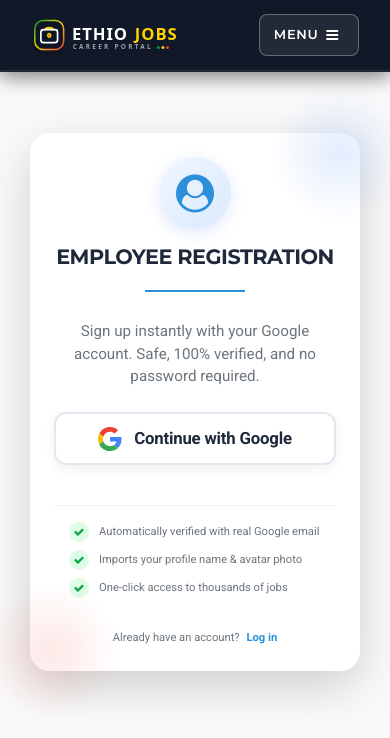
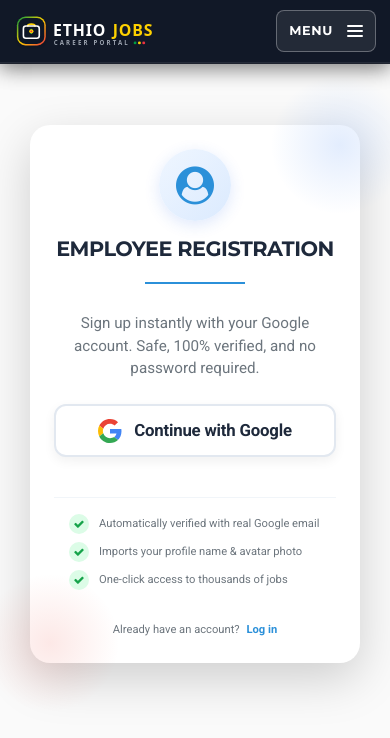
Before and after one commit to wuba21/Django-online-Job-Portal-system, a Django app: template templates/accounts/employee/register.html in a window 390 px wide. Shown: the top 738 px of the page. Run offline with Django 3.2, Linux system fonts and the light colour scheme; the template is opened without the code that fills it, so the values that code supplies are empty; parts of the project's set-up code (start-up, migrations or seed data) failed here and were passed over; some libraries are stand-ins or nearby versions.

Commit message:
Align mobile menu button strictly to the right side of header and animate hamburger into X on click

```diff
--- a/static/css/custom.css
+++ b/static/css/custom.css
@@ -150,47 +150,126 @@ img, video, iframe, canvas, svg {
     }
 
     .navbar {
-        padding: 10px 16px !important;
+        padding: 10px 14px !important;
         background: #111827 !important;
+    }
+
+    .navbar > .container-fluid {
+        display: flex !important;
+        flex-direction: row !important;
+        align-items: center !important;
+        justify-content: space-between !important;
+        flex-wrap: wrap !important;
+        width: 100% !important;
+        padding-left: 0 !important;
+        padding-right: 0 !important;
+    }
+
+    .navbar-brand {
+        display: inline-flex !important;
+        align-items: center !important;
+        max-width: calc(100% - 105px) !important;
+        margin-right: 0 !important;
+        padding: 2px 0 !important;
     }
 
     .navbar-brand img {
         display: block !important;
-        max-height: 38px !important;
+        max-height: 36px !important;
         width: auto !important;
+        max-width: 100% !important;
     }
 
+    /* Modern Right-Aligned Toggler Button */
     .navbar-toggler {
-        padding: 7px 14px !important;
-        font-size: 13px !important;
-        font-weight: 600 !important;
-        color: #ffffff !important;
-        background: rgba(255, 255, 255, 0.08) !important;
-        border: 1px solid rgba(255, 255, 255, 0.16) !important;
-        border-radius: 8px !important;
-        box-shadow: none !important;
-        letter-spacing: 0.05em !important;
-        text-transform: uppercase !important;
-        cursor: pointer !important;
+        margin-left: auto !important; /* Forces right edge alignment */
         display: inline-flex !important;
         align-items: center !important;
+        justify-content: center !important;
+        gap: 6px !important;
+        padding: 6px 12px !important;
+        background: rgba(255, 255, 255, 0.08) !important;
+        border: 1px solid rgba(255, 255, 255, 0.18) !important;
+        border-radius: 8px !important;
+        color: #ffffff !important;
+        cursor: pointer !important;
         outline: none !important;
-        transition: all 0.2s ease !important;
+        box-shadow: none !important;
+        flex-shrink: 0 !important;
+        transition: all 0.25s ease !important;
     }
 
     .navbar-toggler:hover,
     .navbar-toggler:focus {
         background: rgba(255, 255, 255, 0.14) !important;
-        border-color: rgba(255, 255, 255, 0.28) !important;
+        border-color: rgba(255, 255, 255, 0.3) !important;
         outline: none !important;
     }
 
-    .navbar-toggler i {
+    .navbar-toggler .nav-toggle-label {
+        font-size: 0.8rem !important;
+        font-weight: 700 !important;
+        letter-spacing: 0.05em !important;
+        text-transform: uppercase !important;
         color: #ffffff !important;
-        font-size: 14px !important;
+        line-height: 1 !important;
+    }
+
+    /* 3-Bar Animated Hamburger Icon */
+    .navbar-toggler .nav-toggle-icon {
+        display: flex !important;
+        flex-direction: column !important;
+        justify-content: space-between !important;
+        width: 16px !important;
+        height: 12px !important;
+        position: relative !important;
+        flex-shrink: 0 !important;
+    }
+
+    .navbar-toggler .nav-toggle-icon .line {
+        display: block !important;
+        width: 100% !important;
+        height: 2px !important;
+        background-color: #ffffff !important;
+        border-radius: 2px !important;
+        transition: transform 0.25s ease, opacity 0.2s ease, background-color 0.25s ease !important;
+        transform-origin: center !important;
+    }
+
+    /* TRANSFORMATION INTO 'X' WHEN OPEN (EXPANDED) */
+    .navbar-toggler:not(.collapsed) {
+        background: rgba(239, 68, 68, 0.15) !important;
+        border-color: rgba(239, 68, 68, 0.45) !important;
+    }
+
+    .navbar-toggler:not(.collapsed) .nav-toggle-label {
+        font-size: 0 !important;
+    }
+
+    .navbar-toggler:not(.collapsed) .nav-toggle-label::before {
+        content: "Close";
+        font-size: 0.8rem !important;
+        color: #f87171 !important;
+    }
+
+    .navbar-toggler:not(.collapsed) .nav-toggle-icon .line-1 {
+        transform: translateY(5px) rotate(45deg) !important;
+        background-color: #f87171 !important;
+    }
+
+    .navbar-toggler:not(.collapsed) .nav-toggle-icon .line-2 {
+        opacity: 0 !important;
+        transform: scaleX(0) !important;
+    }
+
+    .navbar-toggler:not(.collapsed) .nav-toggle-icon .line-3 {
+        transform: translateY(-5px) rotate(-45deg) !important;
+        background-color: #f87171 !important;
     }
 
     #navbarSupportedContent {
+        flex-basis: 100% !important;
+        width: 100% !important;
         background: #0f172a !important; /* Elegant Slate 900 Drawer */
         padding: 12px !important;
         border-radius: 16px !important;
--- a/templates/base.html
+++ b/templates/base.html
@@ -73,16 +73,20 @@
 {% csrf_token %}
 <header class="header">
     <nav class="navbar navbar-expand-lg">
-        <div class="container-fluid">
-            <a href="{% url 'jobs:home' %}" class="navbar-brand d-inline-flex align-items-center" style="padding: 6px 0;">
-                <img src="{% static 'img/logo.svg' %}" alt="ETHIO JOBS PORTAL" style="height: 42px; width: auto; max-width: 100%; display: block;">
+        <div class="container-fluid d-flex align-items-center justify-content-between flex-wrap">
+            <a href="{% url 'jobs:home' %}" class="navbar-brand d-inline-flex align-items-center" style="padding: 4px 0;">
+                <img src="{% static 'img/logo.svg' %}" alt="ETHIO JOBS PORTAL" style="height: 38px; width: auto; max-width: 100%; display: block;">
                 <span class="sr-only">{% trans "Home" %}</span>
             </a>
             <button type="button" data-toggle="collapse" data-target="#navbarSupportedContent"
                     aria-controls="navbarSupportedContent" aria-expanded="false" aria-label="Toggle navigation"
-                    class="navbar-toggler">
-                <span class="navbar-toggler-text">Menu</span>
-                <i class="fa fa-bars ml-2"></i>
+                    class="navbar-toggler collapsed ml-auto" id="mobileNavbarToggler">
+                <span class="nav-toggle-label mr-2">Menu</span>
+                <span class="nav-toggle-icon">
+                    <span class="line line-1"></span>
+                    <span class="line line-2"></span>
+                    <span class="line line-3"></span>
+                </span>
             </button>
             <div id="navbarSupportedContent" class="collapse navbar-collapse">
                 {% with request.resolver_match.url_name as url_name %}
```
